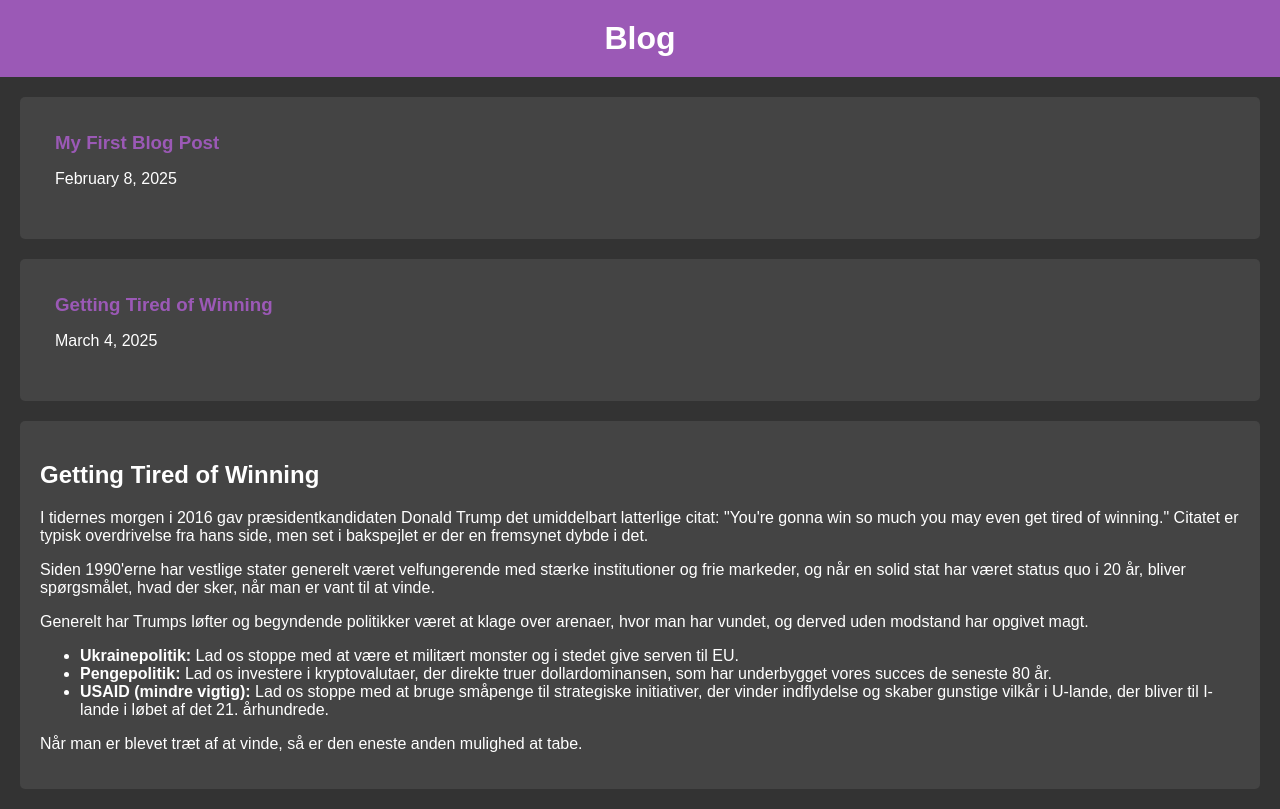
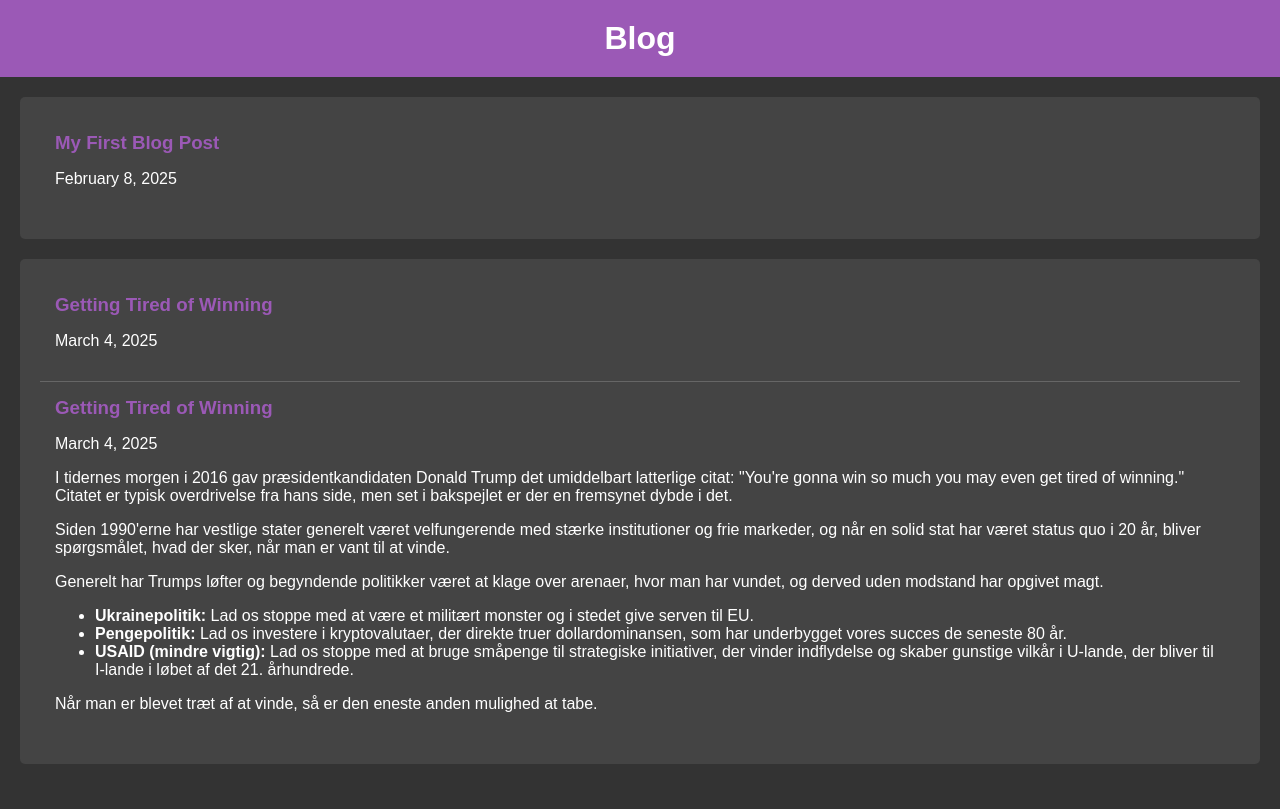
Before and after one commit to s235282/s235282.github.io, a plain HTML site: page blog.html in a window 1280 px wide. Drawn offline with Linux system fonts and the light colour scheme.

Commit message:
Update blog.html
Bruv

```diff
--- a/blog.html
+++ b/blog.html
@@ -74,10 +74,10 @@
         <h3><a href="posts/getting-tired-of-winning.html">Getting Tired of Winning</a></h3>
         <p>March 4, 2025</p>
     </div>
-</section>
 
-<section id="post">
-    <h2>Getting Tired of Winning</h2>
+        <div class="blog-post">
+            <h3><a href="posts/getting-tired-of-winning.html">Getting Tired of Winning</a></h3>
+            <p>March 4, 2025</p>
             <p>I tidernes morgen i 2016 gav præsidentkandidaten Donald Trump det umiddelbart latterlige citat: "You're gonna win so much you may even get tired of winning." Citatet er typisk overdrivelse fra hans side, men set i bakspejlet er der en fremsynet dybde i det.</p>
             <p>Siden 1990'erne har vestlige stater generelt været velfungerende med stærke institutioner og frie markeder, og når en solid stat har været status quo i 20 år, bliver spørgsmålet, hvad der sker, når man er vant til at vinde.</p>
             <p>Generelt har Trumps løfter og begyndende politikker været at klage over arenaer, hvor man har vundet, og derved uden modstand har opgivet magt.</p>
@@ -87,7 +87,11 @@
             <li><strong>USAID (mindre vigtig):</strong> Lad os stoppe med at bruge småpenge til strategiske initiativer, der vinder indflydelse og skaber gunstige vilkår i U-lande, der bliver til I-lande i løbet af det 21. århundrede.</li>
             </ul>
             <p>Når man er blevet træt af at vinde, så er den eneste anden mulighed at tabe.</p>
+
+    </div>
 </section>
+
+
 
 </body>
 
```
Lines whose indentation alone changed are shown as unchanged.
